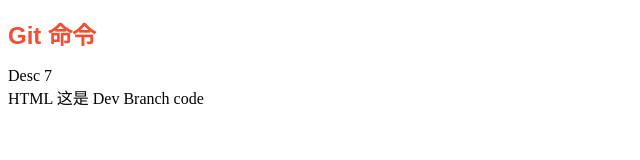
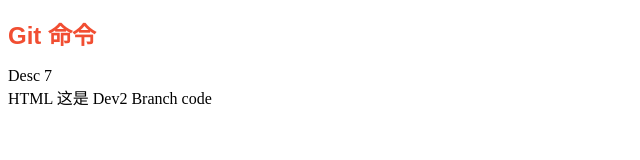
Before and after one commit to loubingzhuxue/loubingzhuxue-git, a plain HTML site: page index.html in a window 1280 px wide. Shown: the full height of the page, 0-640 px from the left. Drawn offline with Linux system fonts and the light colour scheme.

Commit message:
修改index.html

```diff
--- a/index.html
+++ b/index.html
@@ -13,6 +13,6 @@
 
   <div>Desc 7</div>
 
-  <div>HTML 这是 Dev Branch code </div>
+  <div>HTML 这是 Dev2 Branch code </div>
 </body>
 </html>
```
